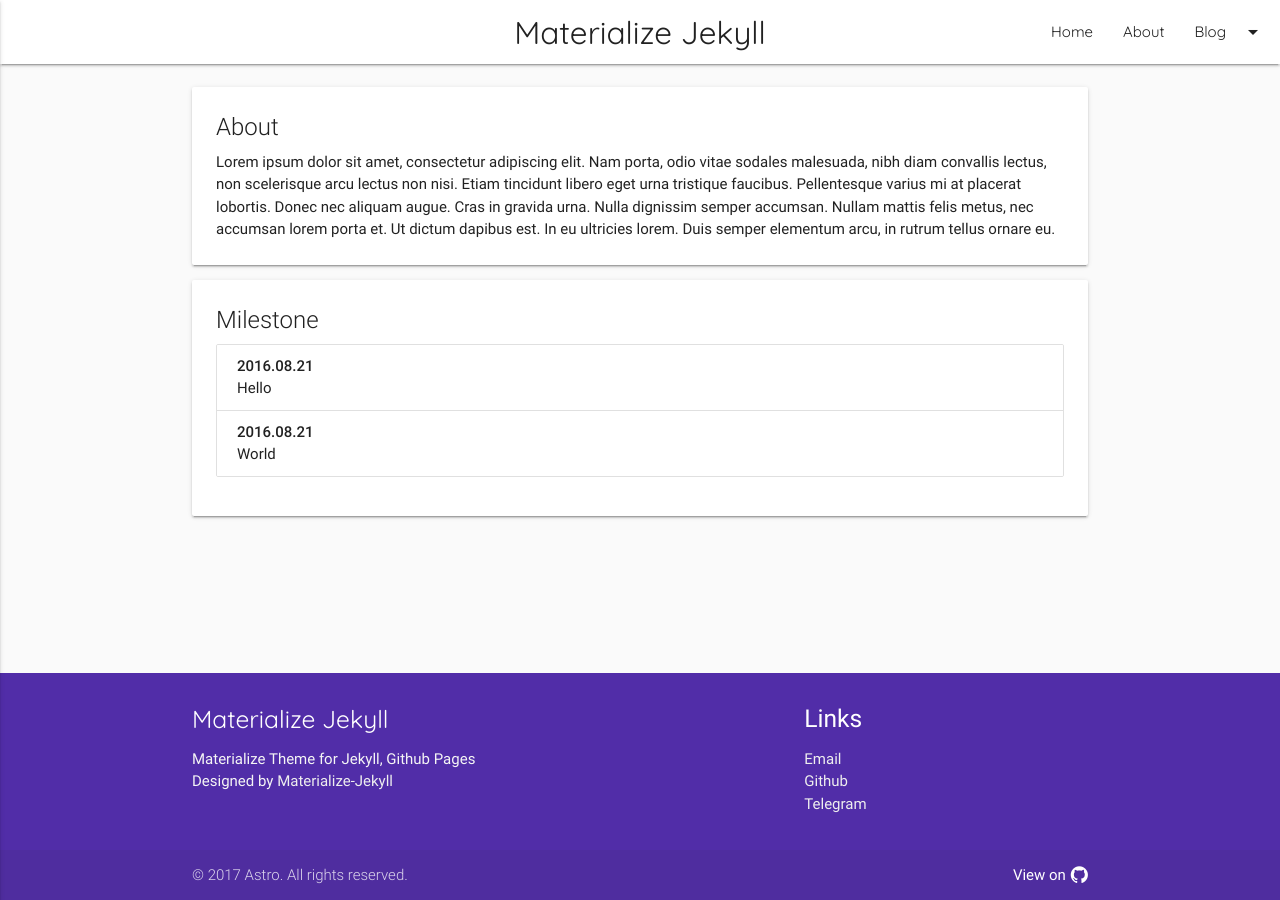
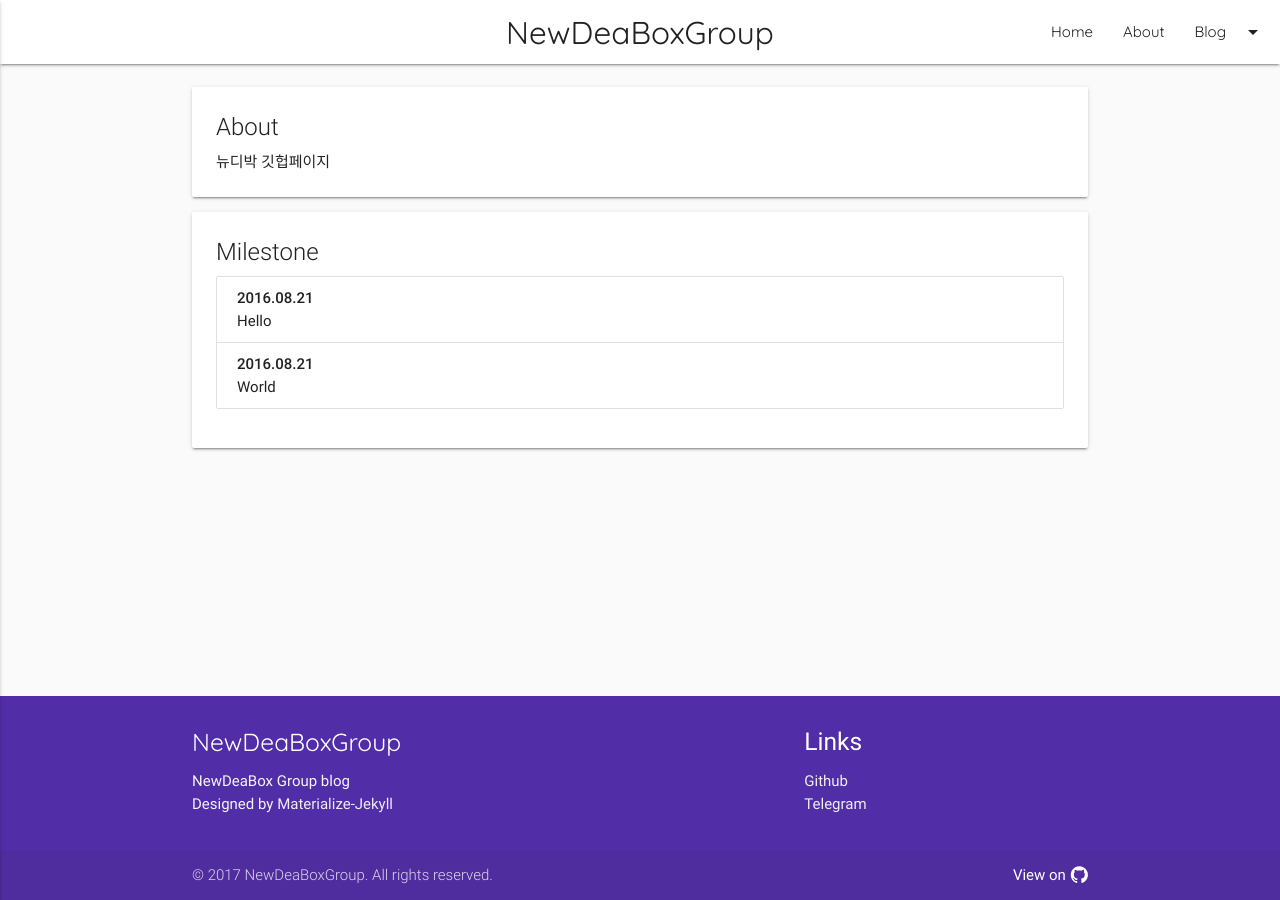
Before and after one commit to NewDeaBoxGroup/NewDeaBoxGroup.github.io, a Jekyll site: the page built from about.html, in a window 1280 px wide. Built offline with Jekyll 4.4.1, drawn with Linux system fonts in a browser that asks for light colours; nearby versions of some CDN libraries.

Commit message:
Update README.md and _config.yml

```diff
--- a/_config.yml
+++ b/_config.yml
@@ -1,19 +1,20 @@
-title: Materialize Jekyll
-description: Materialize Theme for Jekyll, Github Pages
-url: http://astro36.me/Materialize-Jekyll/
-keywords: ["Programming", "Blog"]
+title: NewDeaBoxGroup
+description: NewDeaBox Group blog
+url: http://newdeaboxgroup.github.io/
+keywords: ["NewDeaBox", "Blog"]
 timezone: Asia/Seoul
 permalink: pretty
 
-about: "Lorem ipsum dolor sit amet, consectetur adipiscing elit. Nam porta, odio vitae sodales malesuada, nibh diam convallis lectus, non scelerisque arcu lectus non nisi. Etiam tincidunt libero eget urna tristique faucibus. Pellentesque varius mi at placerat lobortis. Donec nec aliquam augue. Cras in gravida urna. Nulla dignissim semper accumsan. Nullam mattis felis metus, nec accumsan lorem porta et. Ut dictum dapibus est. In eu ultricies lorem. Duis semper elementum arcu, in rutrum tellus ornare eu."
+about: "뉴디박 깃헙페이지"
 
 author:
-  disqus:
-  email: astr36@naver.com
-  github: Astro36 # required
-  google_analytics: UA-77377358-3
-  name: Astro # required
-  telegram: psj1026
+  disqus: newdeaboxgroup
+  email:
+  github: NewDeaBoxGroup # required
+  google_analytics: UA-79653675-2
+  name: NewDeaBoxGroup # required
+  telegram: newdeabox
+
 
 paginate: 5
 paginate_path: "/blog/page/:num/"
```
Also changed, not shown: README.md (+2 -2 lines).
